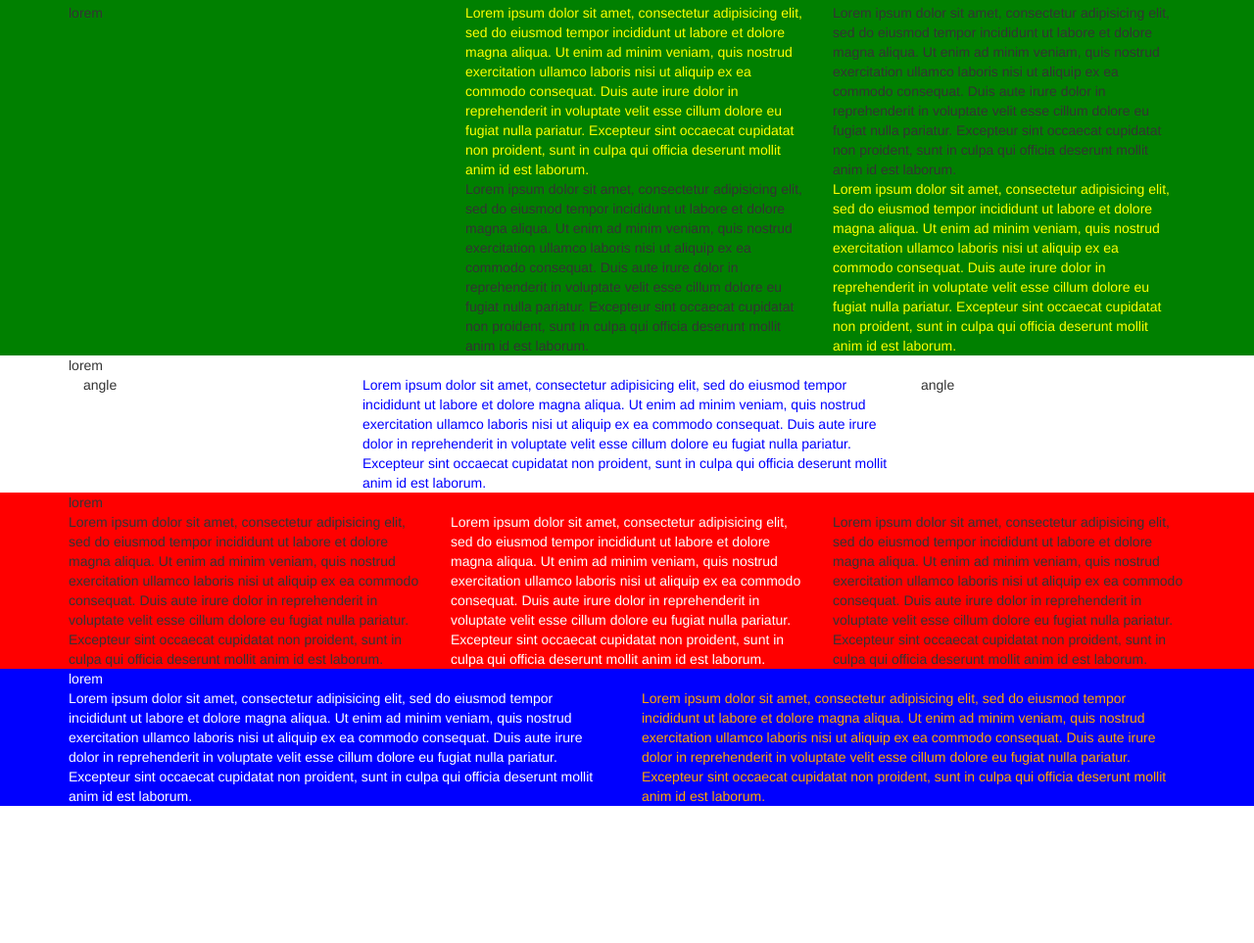
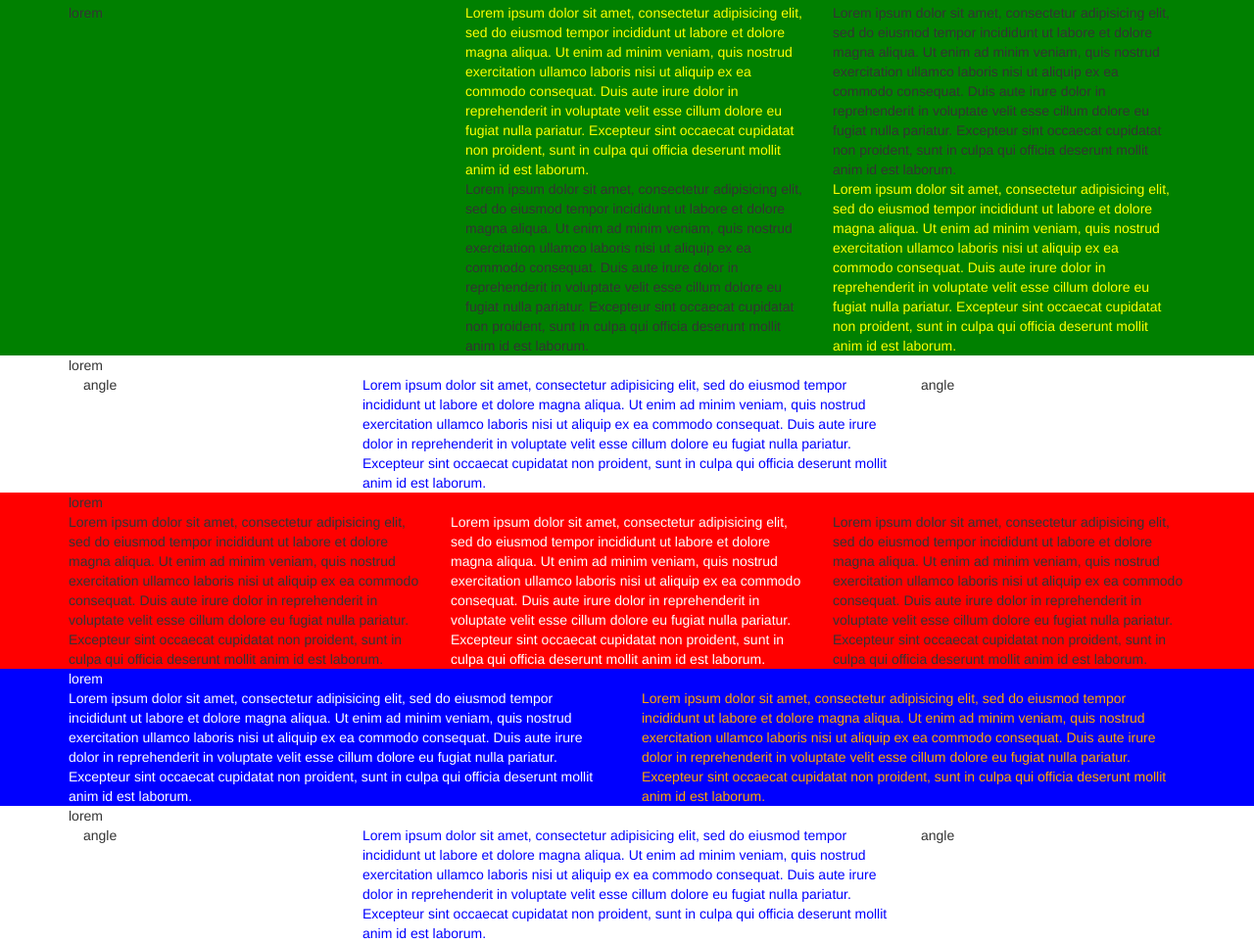
Before and after one commit to FreekAlberti/html-css-digitalocean, a plain HTML site: page index.html in a window 1280 px wide. Shown: the part 237-1200 px from the top of the page at 98% size. Before the commit the page ends 1060 px from the top, so only its background shows below. Drawn offline with nearby package versions, Linux system fonts and the light colour scheme.

Commit message:
Struttura sesta sezione main

```diff
--- a/css/style.css
+++ b/css/style.css
@@ -77,3 +77,7 @@ header {
 
 /* SESTA SEZIONE */
 /* /SESTA SEZIONE */
+
+/* FOOTER */
+
+/* /FOOTER */
--- a/index.html
+++ b/index.html
@@ -165,7 +165,24 @@
       <!-- /quinta sezione main -->
       <!-- sesta sezione main -->
       <section>
-
+        <div class="container">
+          <div class="row">
+            <div class="col-xs-12 col-sm-12 col-md-12">
+              lorem
+            </div>
+            <div class="col-xs-12 col-sm-12 col-md-12">
+              <div class="hidden-xs col-sm-3 col-md-3">
+                angle
+              </div>
+              <div class="col-xs-12 col-sm-6 col-md-6 slider">
+                Lorem ipsum dolor sit amet, consectetur adipisicing elit, sed do eiusmod tempor incididunt ut labore et dolore magna aliqua. Ut enim ad minim veniam, quis nostrud exercitation ullamco laboris nisi ut aliquip ex ea commodo consequat. Duis aute irure dolor in reprehenderit in voluptate velit esse cillum dolore eu fugiat nulla pariatur. Excepteur sint occaecat cupidatat non proident, sunt in culpa qui officia deserunt mollit anim id est laborum.
+              </div>
+              <div class="hidden-xs col-sm-3 col-md-3">
+                angle
+              </div>
+            </div>
+          </div>
+        </div>
       </section>
       <!-- /sesta sezione main -->
     </main>
```
